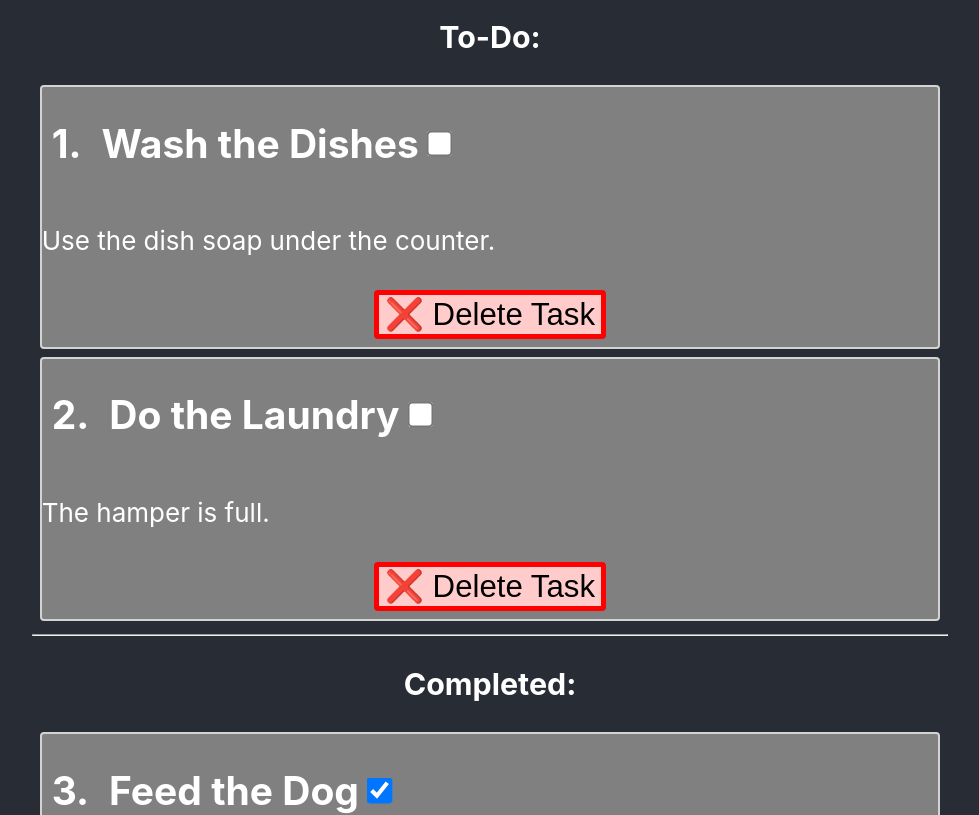
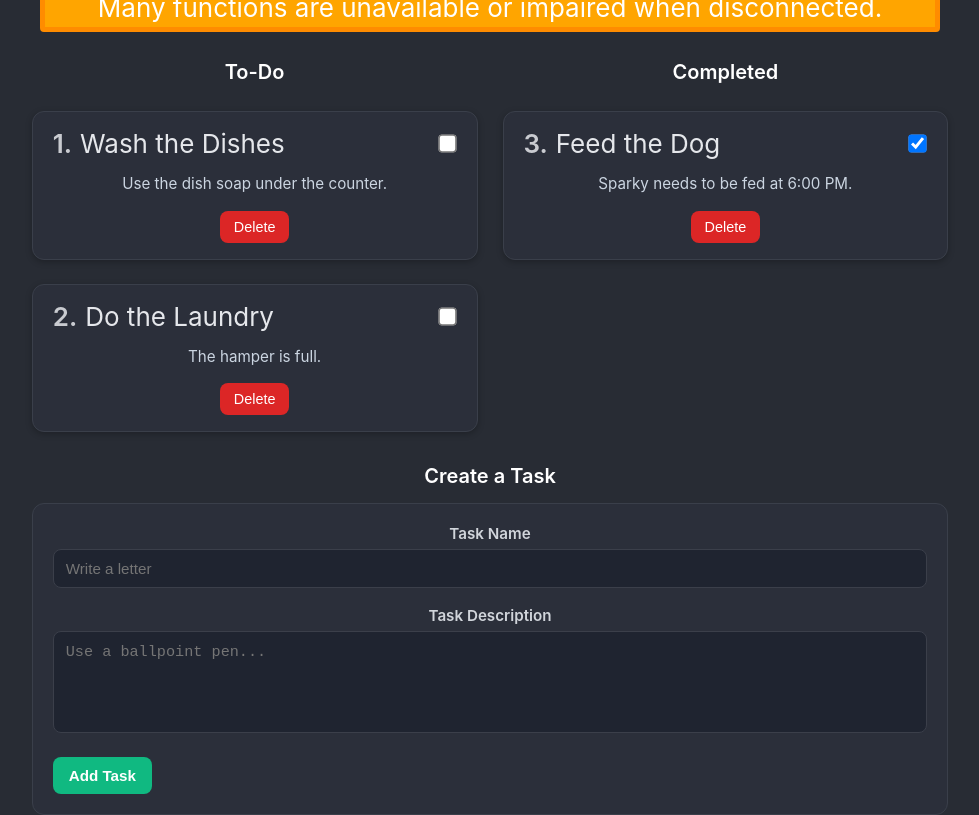
Before and after one commit to VictorBarich/Smart-Task-Planner, a React (Create React App) app in the folder frontend/: page / in a window 1280 px wide. Shown: the part 380-1195 px from the top of the page, without its empty margins (150-1129 px from the left). Built offline with nearby package versions, Linux system fonts and the light colour scheme; no server answers.

Commit message:
Frontend Styling
Improved frontend styling to be more refined and modern, design aided by ChatGPT and attributed in source code where appropriate

```diff
--- a/frontend/src/App.js
+++ b/frontend/src/App.js
@@ -1,12 +1,16 @@
 import './App.css';
 import TaskList from "./TaskList";
+import { ToastProvider } from "./ToastContext";
+import STP_Logo from './STP_Logo.png';
 
 function App() {
   return (
     <div className="App">
       <header className="App-header">
-        <h1>Smart Task Planner</h1>
-        <TaskList />
+        <img style={{maxHeight: '10em'}} src={STP_Logo} alt="Logo Image"></img>
+        <ToastProvider>
+          <TaskList />
+        </ToastProvider>
       </header>
     </div>
   );
--- a/frontend/src/Task.css
+++ b/frontend/src/Task.css
@@ -1,32 +1,77 @@
-.Task {
-    background-color: gray;
-    margin: 8px;
-    border: 2px solid lightgray;
-    border-radius: 4px;
+/*Attribution: ChatGPT helped with this CSS*/
+.task-card {
+  background: #2b2f3a;
+  border: 1px solid #3a3f4a;
+  border-radius: 12px;
+  padding: 16px 20px;
+  margin: 12px 0;
+  color: #e5e7eb;
+  box-shadow: 0 2px 6px rgba(0, 0, 0, 0.25);
+  transition:
+    transform 0.12s ease,
+    box-shadow 0.15s ease,
+    border-color 0.2s ease;
 }
 
-.TaskRow {
-    display: flex;
-    align-items: center;
+.task-card:hover {
+  transform: translateY(-2px);
+  border-color: #6366f1;
+  box-shadow: 0 0 8px rgba(99, 102, 241, 0.35);
 }
 
-.Task h2 {
-    display: inline-block;
-    padding-left: 10px;
-    padding-right: 10px;
+.task-title {
+  display: flex;
+  align-items: center;
+  gap: 8px;
 }
 
-.Task input[type=checkbox] {
-    display: inline-block;
-    transform: scale(2);
-    margin-right: 20px;
+.task-index {
+  font-weight: 600;
+  opacity: 0.85;
 }
 
-.TaskDeleteButton {
-    background-color: #FFCCCB;
-    margin: 8px;
-    border: 5px solid red;
-    border-radius: 4px;
-    font-family: sans-serif;
-    font-size: larger;
+.task-header {
+  display: flex;
+  justify-content: space-between;
+  align-items: center;
+  min-width: 0;
 }
+
+.task-name {
+  overflow: hidden;
+  text-overflow: ellipsis;
+  white-space: nowrap;
+  min-width: 0;
+}
+
+.task-description {
+  color: #cbd5e1;
+  font-size: 0.95rem;
+  margin-bottom: 12px;
+  line-height: 1.35;
+}
+
+.task-checkbox {
+  transform: scale(1.4);
+  cursor: pointer;
+}
+
+.task-delete {
+  background: #dc2626;
+  border: none;
+  color: #fff;
+  font-size: 0.9rem;
+  padding: 8px 14px;
+  border-radius: 8px;
+  cursor: pointer;
+  transition: background 0.15s ease, transform 0.1s ease;
+}
+
+.task-delete:hover {
+  background: #b91c1c;
+  transform: scale(1.03);
+}
+
+.task-delete:active {
+  transform: scale(0.97);
+}
--- a/frontend/src/Task.js
+++ b/frontend/src/Task.js
@@ -1,16 +1,34 @@
 import "./Task.css";
 
-function Task({ index, name, description, completed, checkboxActionFunction, deletionCallbackFunction }) {
+function Task({
+  index,
+  name,
+  description,
+  completed,
+  checkboxActionFunction,
+  deletionCallbackFunction
+}) {
+  return (
+    <div className="task-card">
+      <div className="task-header">
+        <div className="task-title">
+          <span className="task-index">{index}.</span>
+          <span className="task-name">{name}</span>
+        </div>
 
-  return (
-    <div className="Task">
-      <div className="TaskRow">
-        <h2>{index}.</h2> <h2>{name}</h2> <input type="checkbox" defaultChecked={completed} onChange={checkboxActionFunction}></input>
+        <input
+          type="checkbox"
+          checked={completed}
+          onChange={checkboxActionFunction}
+          className="task-checkbox"
+        />
       </div>
-      <div className="TaskRow">
-        <p>{description}</p>
-      </div>
-      <button className="TaskDeleteButton" onClick={deletionCallbackFunction}>&#10060; Delete Task</button>
+
+      <p className="task-description">{description}</p>
+
+      <button className="task-delete" onClick={deletionCallbackFunction}>
+        Delete
+      </button>
     </div>
   );
 }
--- a/frontend/src/TaskAdd.css
+++ b/frontend/src/TaskAdd.css
@@ -1,8 +1,70 @@
-.TaskAddButton {
-    background-color: lightgreen;
-    margin: 8px;
-    border: 5px solid green;
-    border-radius: 4px;
-    font-family: sans-serif;
-    font-size: larger;
+/*Attribution: ChatGPT helped with this CSS*/
+.taskadd-card {
+  background: #2b2f3a;
+  border: 1px solid #3a3f4a;
+  border-radius: 12px;
+  padding: 20px;
+  color: #e5e7eb;
+  display: flex;
+  flex-direction: column;
+  gap: 18px;
 }
+
+.taskadd-field {
+  display: flex;
+  flex-direction: column;
+  gap: 6px;
+}
+
+.taskadd-field label {
+  font-size: 0.95rem;
+  font-weight: 600;
+  color: #d1d5db;
+}
+
+.taskadd-input,
+.taskadd-textarea {
+  background: #1f2430;
+  border: 1px solid #3b3f4a;
+  color: #f1f5f9;
+  padding: 10px 12px;
+  border-radius: 8px;
+  font-size: 0.95rem;
+  resize: none;
+  transition: border 0.15s ease, box-shadow 0.15s ease;
+}
+
+.taskadd-input:focus,
+.taskadd-textarea:focus {
+  outline: none;
+  border-color: #6366f1;
+  box-shadow: 0 0 0 2px rgba(99, 102, 241, 0.35);
+}
+
+.taskadd-textarea {
+  min-height: 80px;
+  line-height: 1.35;
+}
+
+.taskadd-button {
+  background: #10b981;
+  border: none;
+  color: #fff;
+  font-weight: 600;
+  font-size: 0.95rem;
+  padding: 10px 16px;
+  border-radius: 8px;
+  cursor: pointer;
+  margin-top: 6px;
+  align-self: flex-start;
+  transition: background 0.15s ease, transform 0.1s ease;
+}
+
+.taskadd-button:hover {
+  background: #059669;
+  transform: scale(1.03);
+}
+
+.taskadd-button:active {
+  transform: scale(0.97);
+}
--- a/frontend/src/TaskAdd.js
+++ b/frontend/src/TaskAdd.js
@@ -1,24 +1,47 @@
 import "./TaskAdd.css";
-import './Task.css';
 import { useState } from "react";
+import { useToast } from "./ToastContext";
+
 
 function TaskAdd({ callbackFunction }) {
-    const [taskName, setTaskName] = useState('');
-    const [taskDescription, setTaskDescription] = useState('');
+  const [taskName, setTaskName] = useState("");
+  const [taskDescription, setTaskDescription] = useState("");
 
-    return (
-        <div className="Task">
-            <div className="TaskRow">
-                <p>Task Name: <input placeholder="Write a letter" value={taskName} onChange={(event)=>setTaskName(event.target.value)}></input></p>
-            </div>
-            <div className="TaskRow">
-                <p>Task Description: <textarea placeholder="Use a ballpoint pen..." value={taskDescription} onChange={(event)=>setTaskDescription(event.target.value)}></textarea></p>
-            </div>
-            <div className="TaskRow">
-                <button className="TaskAddButton" onClick={()=> { callbackFunction(taskName, taskDescription); setTaskName(""); setTaskDescription(""); }}>Add</button>
-            </div>
-        </div>
-    );
+  const { addToast } = useToast();
+
+  const submit = () => {
+    callbackFunction(taskName, taskDescription);
+    setTaskName("");
+    setTaskDescription("");
+  };
+
+  return (
+    <div className="taskadd-card">
+      <div className="taskadd-field">
+        <label>Task Name</label>
+        <input
+          className="taskadd-input"
+          placeholder="Write a letter"
+          value={taskName}
+          onChange={(event) => setTaskName(event.target.value)}
+        />
+      </div>
+
+      <div className="taskadd-field">
+        <label>Task Description</label>
+        <textarea
+          className="taskadd-textarea"
+          placeholder="Use a ballpoint pen..."
+          value={taskDescription}
+          onChange={(event) => setTaskDescription(event.target.value)}
+        />
+      </div>
+
+      <button className="taskadd-button" onClick={submit}>
+        Add Task
+      </button>
+    </div>
+  );
 }
 
 export default TaskAdd;
--- /dev/null
+++ b/frontend/src/TaskList.css
@@ -0,0 +1,42 @@
+/*Attribution: ChatGPT helped with this CSS*/
+.tasklist-container {
+  min-width: 900px;
+  margin: 0 auto;
+  padding: 20px;
+}
+
+.grid {
+  display: grid;
+  grid-template-columns: repeat(2, minmax(0, 1fr));
+  gap: 25px;
+}
+
+.card {
+  width: 100%;
+  min-height: 250px;
+  box-sizing: border-box;
+  display: flex;
+  flex-direction: column;
+}
+
+.empty {
+  margin-top: 10px;
+  padding: 8px 0;
+  opacity: 0.6;
+}
+
+.page-title {
+  text-align: center;
+  margin-bottom: 30px;
+  font-size: 2rem;
+}
+
+.section-title {
+  margin-bottom: 15px;
+  font-weight: 600;
+  font-size: 1.25rem;
+}
+
+.create-task-card {
+  grid-column: 1 / -1;
+}
--- a/frontend/src/TaskList.js
+++ b/frontend/src/TaskList.js
@@ -2,6 +2,8 @@ import { useState, useEffect } from "react";
 import Task from "./Task";
 import BackendConnectionWarning from "./BackendConnectionWarning";
 import TaskAdd from "./TaskAdd";
+import './TaskList.css';
+import { useToast } from "./ToastContext";
 
 const demoTasks = [
   {
@@ -28,6 +30,7 @@ function TaskList() {
   const [connectionWarningShowing, setConnectionWarningShowing] = useState(false);
   const [loadingScreenShowing, setLoadingScreenShowing] = useState(true);
 
+  const { addToast } = useToast();
 
   const fetchTaskList = async () => {
     try {
@@ -64,7 +67,6 @@ function TaskList() {
           'Content-Type': 'application/json',
         }
       });
-      console.log(response)
 
       // Error if we get a successful response back (found a task), we want a 404
       if (response.status !== 404) {
@@ -73,7 +75,7 @@ function TaskList() {
 
     } catch (error) {
       // If task already exists, alert the user
-      alert('Error creating task: Task already exists.');
+      addToast('Error creating task: Task already exists or you may not be connected to the backend.', "error");
       return;
     }
 
@@ -95,11 +97,11 @@ function TaskList() {
       const data = await response.json();
 
       // If successful, alert the user and re-fetch the task list
-      alert(`Success: ${data.message}`);
+      addToast(`Success: ${data.message}`, "success");
       fetchTaskList();
     } catch (error) {
       // If unsuccessful, alert the user
-      alert('Error creating task');
+      addToast('Error creating task', "error");
     }
   };
 
@@ -120,11 +122,11 @@ function TaskList() {
       const data = await response.json();
 
       // If successful, alert the user and re-fetch the task list
-      alert(`Success: ${data.message}`);
+      addToast(`Success: ${data.message}`, "success");
       fetchTaskList();
     } catch (error) {
       // If unsuccessful, alert the user
-      alert("Error deleting task. Note that task deletion is only available if connected to the backend.");
+      addToast('Error deleting task. Note that task deletion is only available if connected to the backend.', "error");
     }
   };
 
@@ -145,64 +147,106 @@ function TaskList() {
       const data = await response.json();
 
       // If successful, alert the user and re-fetch the task list
-      alert(`Success: ${data.message}`);
+      addToast(`Success: ${data.message}`, "success");
       fetchTaskList();
     } catch (error) {
       // If unsuccessful, alert the user
-      alert("Task completion status change not retained. Note that retaining task completion status is only available if connected to the backend.");
+      addToast("Task completion status change not retained. Note that retaining task completion status is only available if connected to the backend.", "error");
     }
   };
 
+  // Attribution: ChatGPT helped to refactor this code to display messages when there are no pending tasks
   return (
   <div className="TaskList">
-      <h2>Tasks</h2>
-      {/* Show either the loading text or the task list depending on the state */}
-      {
-        loadingScreenShowing ? <h3>Loading...</h3> :
-          <div>
-            {/* Show the backend connection warning if the state is true */}
+
+    <div className="tasklist-container">
+
+      {loadingScreenShowing ? (
+        <h3 className="loading">Loading...</h3>
+      ) : (
+        <>
           {connectionWarningShowing && <BackendConnectionWarning />}
-            <h3>To-Do:</h3>
-            {tasks.map((task, i) => {
+
+          <div className="grid">
+            {/* TO-DO LIST */}
+            <div className="card">
+              <h3 className="section-title">To-Do</h3>
+              {tasks.some(t => !t.completed) ? (
+                tasks.map((task, i) => {
+                  if (!task.completed) {
                     const setTaskState = () => {
-                //TODO: integrate with backend completion route when it is created
                       setTasks(prev =>
-                  prev.map((task, ind) =>
-                    i === ind ? { ...task, completed: true } : task
+                        prev.map((t, ind) =>
+                          ind === i ? { ...t, completed: true } : t
                         )
                       );
                       PostTaskCompletionStatus(task.name, true);
                     };
-              if (!task.completed)
-                // Use a 1-indexed task list
-                return <Task index={i + 1} name={task.name} description={task.description} completed={task.completed} key={i} getTasks={tasks} checkboxActionFunction={setTaskState} deletionCallbackFunction={()=> DeleteTask(task.name)} />
-              else
+
+                    return (
+                      <Task
+                        key={i}
+                        index={i + 1}
+                        name={task.name}
+                        description={task.description}
+                        completed={task.completed}
+                        getTasks={tasks}
+                        checkboxActionFunction={setTaskState}
+                        deletionCallbackFunction={() => DeleteTask(task.name)}
+                      />
+                    );
+                  }
                   return null;
-            })}
-            <hr></hr>
-            <h3>Completed:</h3>
-            {tasks.map((task, i) => {
+                })
+              ) : (
+                <p className="empty">No pending tasks</p>
+              )}
+            </div>
+
+            {/* COMPLETED LIST */}
+            <div className="card">
+              <h3 className="section-title">Completed</h3>
+              {tasks.some(t => t.completed) ? (
+                tasks.map((task, i) => {
+                  if (task.completed) {
                     const setTaskState = () => {
-                //TODO: integrate with backend completion route when it is created
                       setTasks(prev =>
-                  prev.map((task, ind) =>
-                    i === ind ? { ...task, completed: false } : task
+                        prev.map((t, ind) =>
+                          ind === i ? { ...t, completed: false } : t
                         )
                       );
                       PostTaskCompletionStatus(task.name, false);
                     };
-              if (task.completed)
-                // Use a 1-indexed task list
-                return <Task index={i + 1} name={task.name} description={task.description} completed={task.completed} key={i} getTasks={tasks} checkboxActionFunction={setTaskState} deletionCallbackFunction={()=> DeleteTask(task.name)} />
-              else
+
+                    return (
+                      <Task
+                        key={i}
+                        index={i + 1}
+                        name={task.name}
+                        description={task.description}
+                        completed={task.completed}
+                        getTasks={tasks}
+                        checkboxActionFunction={setTaskState}
+                        deletionCallbackFunction={() => DeleteTask(task.name)}
+                      />
+                    );
+                  }
                   return null;
-            })}
-            <hr></hr>
-            <h3>Create a Task</h3>
-            {/* Use a separate component for adding a task, with a callback function that executes the POST request */}
+                })
+              ) : (
+                <p className="empty">No completed tasks</p>
+              )}
+            </div>
+          </div>
+
+          {/* ADD NEW TASK */}
+          <div className="card create-task-card">
+            <h3 className="section-title">Create a Task</h3>
             <TaskAdd callbackFunction={AddTask} />
           </div>
-      }
+        </>
+      )}
+    </div>
   </div>
 );
 }
--- /dev/null
+++ b/frontend/src/Toast.css
@@ -0,0 +1,46 @@
+/*Attribution: ChatGPT helped with this CSS*/
+.toast-container {
+  position: fixed;
+  bottom: 20px;
+  right: 20px;
+  display: flex;
+  flex-direction: column;
+  gap: 10px;
+  z-index: 9999;
+}
+
+.toast {
+  padding: 12px 18px;
+  border-radius: 8px;
+  color: white;
+  font-weight: 350;
+  font-size: 1.25rem;
+  box-shadow: 0 2px 6px rgba(0,0,0,0.3);
+  animation: toast-slide-in 0.25s ease-out;
+}
+
+.toast-info {
+  background: #3b82f6;
+}
+
+.toast-success {
+  background: #10b981;
+}
+
+.toast-error {
+  background: #ef4444;
+}
+
+.toast-exit {
+  animation: toast-slide-out 0.25s ease-in forwards;
+}
+
+@keyframes toast-slide-in {
+  from { opacity: 0; transform: translateX(1000px); }
+  to   { opacity: 1; transform: translateX(0); }
+}
+
+@keyframes toast-slide-out {
+  from { opacity: 0; transform: translateX(0); }
+  to   { opacity: 1; transform: translateX(1000px); }
+}
--- /dev/null
+++ b/frontend/src/ToastContext.js
@@ -0,0 +1,50 @@
+// Attribution: ChatGPT helped create this complex context wrapper which overlays toasts on the rest of the app
+import { createContext, useContext, useState, useCallback } from "react";
+
+import "./Toast.css";
+
+export const ToastContext = createContext();
+
+export function ToastProvider({ children }) {
+    const [toasts, setToasts] = useState([]);
+
+    const addToast = useCallback((message, type = "info") => {
+        const id = Date.now();
+
+        setToasts(prev => [...prev, { id, message, type, leaving: false }]);
+
+        // Start exit animation after 3s
+        setTimeout(() => {
+            setToasts(prev =>
+                prev.map(t =>
+                    t.id === id ? { ...t, leaving: true } : t
+                )
+            );
+
+            // Remove toast AFTER exit animation duration
+            setTimeout(() => {
+                setToasts(prev => prev.filter(t => t.id !== id));
+            }, 250); // duration of exit animation
+        }, 3000);
+    }, []);
+
+    return (
+        <ToastContext.Provider value={{ addToast }}>
+            {children}
+            <div className="toast-container">
+                {toasts.map(t => (
+                    <div
+                        key={t.id}
+                        className={`toast toast-${t.type} ${t.leaving ? "toast-exit" : ""}`}
+                    >
+                        {t.message}
+                    </div>
+                ))}
+            </div>
+        </ToastContext.Provider>
+    );
+}
+
+export function useToast() {
+    return useContext(ToastContext);
+}
```
Also changed, not shown: frontend/src/STP_Logo.png (added), 1 other file (tests, documents, lock files or other folders). Lines whose indentation alone changed are shown as unchanged.
